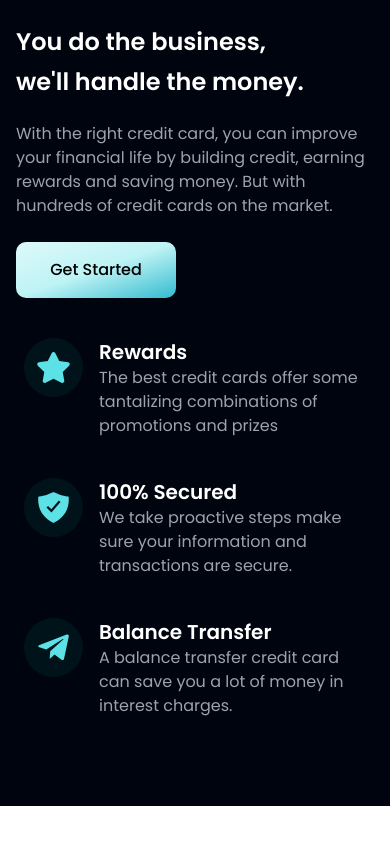
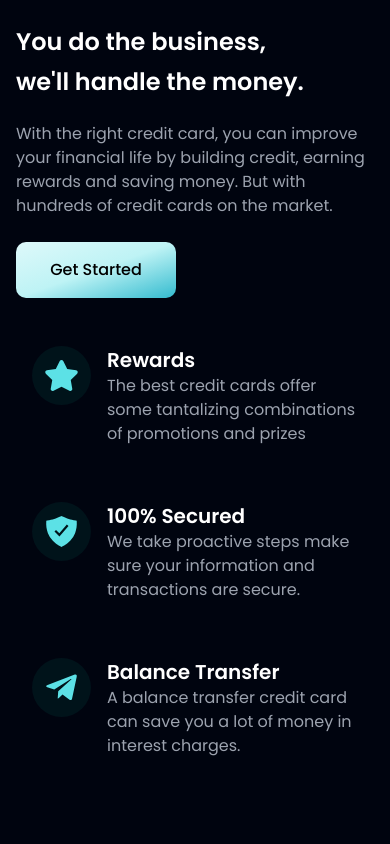
Before and after one commit to afiatamanna06/hoobank, a Next.js app: page / in a window 390 px wide. Shown: the part 1367-2211 px from the top of the page. Before the commit the page ends 2173 px from the top, so only its background shows below. Built offline with nearby package versions, Linux system fonts and the light colour scheme.

Commit message:
Update feature section style

```diff
--- a/components/features/Features.tsx
+++ b/components/features/Features.tsx
@@ -16,7 +16,7 @@ function Features() {
         </div>
         <div className="flex flex-col w-full flex-1 gap-6">
             {featuresData.map(({icon, title, content}) => (
-                <div key={title} className="flex flex-row p-2 md:p-6 rounded-[20px] gap-4">
+                <div key={title} className="flex flex-row p-4 md:p-6 rounded-[20px] gap-4 hover:bg-gradient-to-br from-[#164e63] to-[#11101d] cursor-pointer">
                     <div className="w-[3.7rem] h-[3.7rem] rounded-full bg-dimBlue p-3">{icon}</div>
                     <div className="flex flex-col text-white">
                         <h4 className="font-poppins font-semibold text-xl">{title}</h4>
```
